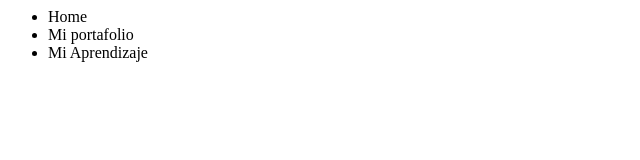
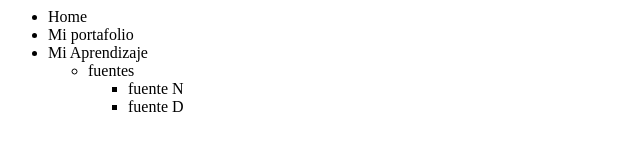
Before and after one commit to lol09221/xdddd, a plain HTML site: page index.html in a window 1280 px wide. Shown: the whole page, without its empty margins (0-640 px from the left). Drawn offline with Linux system fonts and the light colour scheme.

Commit message:
mensaje commit

```diff
--- a/index.html
+++ b/index.html
@@ -8,6 +8,13 @@
                <li>Home</li>
                <li>Mi portafolio</li>
                <li>Mi Aprendizaje</li>
+               <ul>
+                  <li>fuentes</li>
+                  <ul>
+                     <li>fuente N</li>
+                     <li>fuente D</li>
+                  </ul>
+               </ul>
             </ul>
          </nav>
       </div>
```
